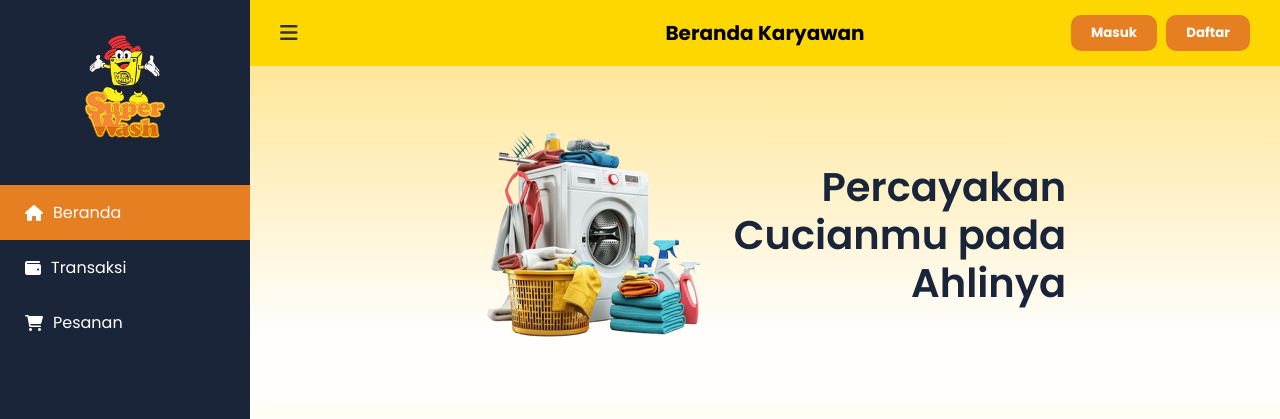
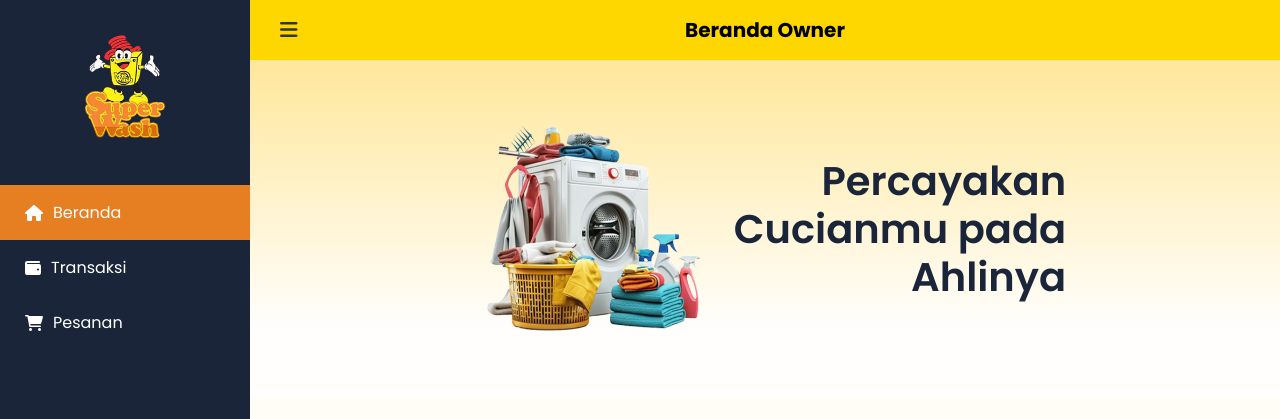
Before and after one commit to yaeriff/superwash, a PHP site: page /owner/index.php in a window 1280 px wide. Shown: the top 419 px of the page. Run offline with PHP 8.4, Linux system fonts and the light colour scheme.

Commit message:
hal masuk

```diff
--- a/owner/index.php
+++ b/owner/index.php
@@ -71,15 +71,7 @@ $paketSatuan = [
             <div class="left-nav">
                 <button id="toggleSidebar"><i class="fa-solid fa-bars"></i></button>
             </div>
-            <h2 class="page-title">Beranda Karyawan</h2>
-            <div class="auth-buttons">
-                <a href="login.php">
-                    <button class="btn-login">Masuk</button>
-                </a>
-                <a href="register.php">
-                    <button class="btn-register">Daftar</button>
-                </a>
-            </div>
+            <h2 class="page-title">Beranda Owner</h2>
         </header>
 
         <section class="hero">
```
Also changed, not shown: admin/index.php (+0 -8 lines), admin/pesanan.php (added), admin/transaksi.php (added), css/login_regis.css (deleted), owner/karyawan.php (added), owner/pesanan.php (added), owner/transaksi.php (added).
